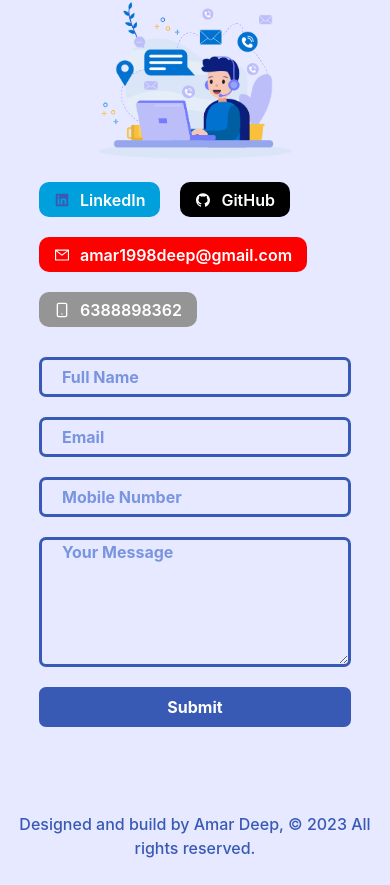
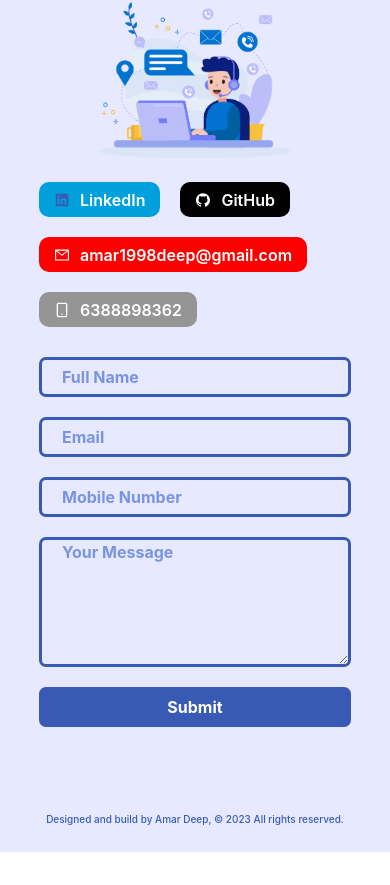
Before and after one commit to AMARDEEP115/AMARDEEP115.github.io, a React (Create React App) app: page / in a window 390 px wide. Shown: the part 7613-8498 px from the top of the page. After the commit the page ends 8465 px from the top, so only its background shows below. Built offline with nearby package versions, Linux system fonts and the light colour scheme.

Commit message:
end edited

```diff
--- a/src/AllPages/Contacts.css
+++ b/src/AllPages/Contacts.css
@@ -6,6 +6,7 @@
     margin-top: 10vh;
     text-align: center;
     font-weight: 500;
+    font-size: 15px;
 }
 #Contact>h1{
     font-size: 5vw;
@@ -140,6 +141,9 @@
     #RightContact>div{
         width: 50%;
     }
+    #Contact>p{
+        font-size: 12px;
+    }
 }
 @media screen and (min-width:420px) and (max-width:505px){
     #RightContact>div{
@@ -147,6 +151,9 @@
     }
     #RightContact>form{
         width: 70%;
+    }
+    #Contact>p{
+        font-size: 12px;
     }
 }
 @media screen and (min-width:318px) and (max-width:420px){
@@ -156,6 +163,9 @@
     #RightContact>form{
         width: 80%;
     }
+    #Contact>p{
+        font-size: 10px;
+    }
 }
 @media screen and (min-width:0px) and (max-width:318px){
     #RightContact>div{
@@ -164,4 +174,7 @@
     #RightContact>form{
         width: 90%;
     }
+    #Contact>p{
+        font-size: 10px;
+    }
 }
```
